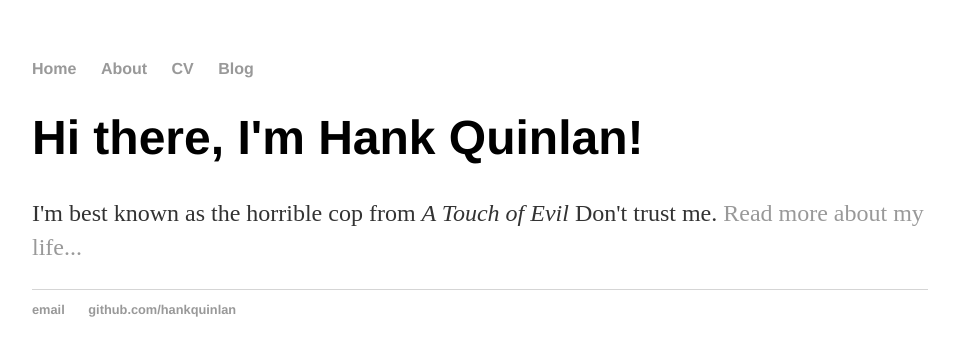
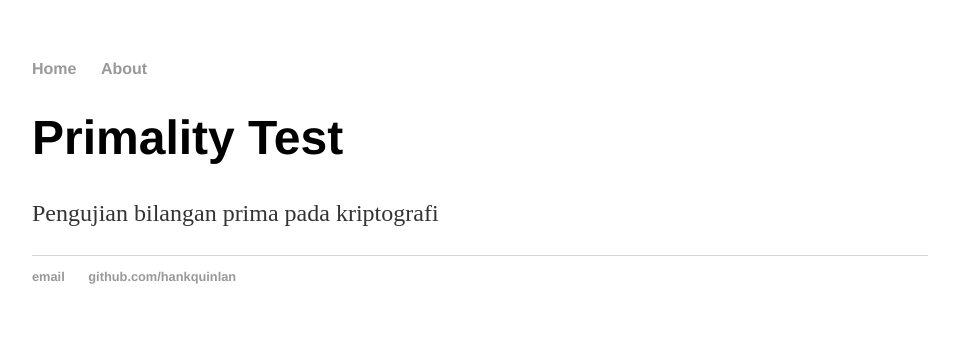
Before and after one commit to AkmalPratama/AkmalPratama.github.io, a Jekyll site: the page index.html, which Jekyll copies as it is, in a window 1280 px wide. Shown: the top 356 px of the page, without its empty margins (160-1119 px from the left). Built offline with Jekyll 4.4.1, drawn with Linux system fonts in a browser that asks for light colours.

Commit message:
update index.html

```diff
--- a/index.html
+++ b/index.html
@@ -1,7 +1,9 @@
+<!-- credits to: Hank Quinlan -->
+
 <!DOCTYPE html>
 <html>
 	<head>
-		<title>Hank Quinlan, Horrible Cop</title>
+		<title>Primality Test</title>
 		<!-- link to main stylesheet -->
 		<link rel="stylesheet" type="text/css" href="/css/main.css">
 	</head>
@@ -10,20 +12,23 @@
     		<ul>
         		<li><a href="/">Home</a></li>
 	        	<li><a href="/about">About</a></li>
+
+<!--
         		<li><a href="/cv">CV</a></li>
         		<li><a href="/blog">Blog</a></li>
+-->
     		</ul>
 		</nav>
 		<div class="container">
     		<div class="blurb">
-        		<h1>Hi there, I'm Hank Quinlan!</h1>
-				<p>I'm best known as the horrible cop from <em>A Touch of Evil</em> Don't trust me. <a href="/about">Read more about my life...</a></p>
+        		<h1>Primality Test</h1>
+				<p>Pengujian bilangan prima pada kriptografi</a></p>
     		</div><!-- /.blurb -->
 		</div><!-- /.container -->
 		<footer>
     		<ul>
-        		<li><a href="mailto:hankquinlanhub@gmail.com">email</a></li>
-        		<li><a href="https://github.com/hankquinlan">github.com/hankquinlan</a></li>
+        		<li><a href="mailto:m.akmalpratama@yahoo.co.id">email</a></li>
+        		<li><a href="https://github.com/AkmalPratama">github.com/hankquinlan</a></li>
 			</ul>
 		</footer>
 	</body>
```
